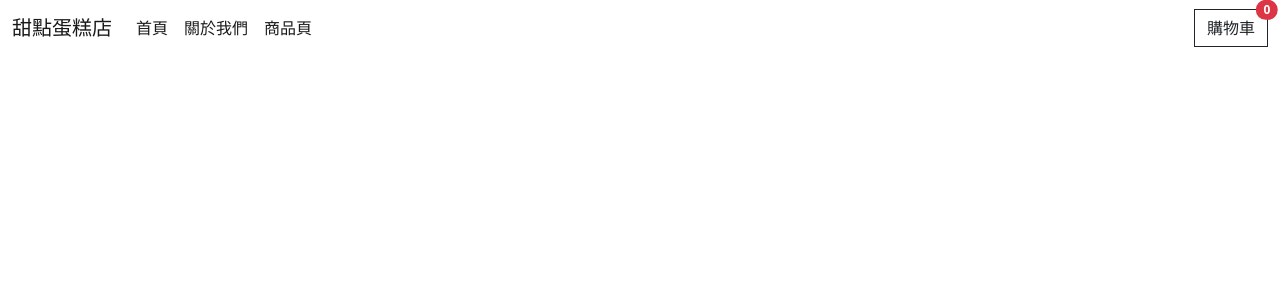
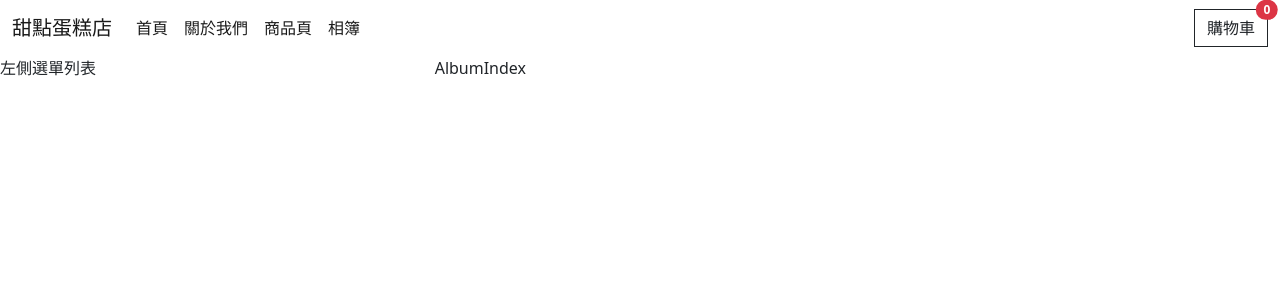
Before and after one commit to Jonathanbir/react-cra-sample, a React (Create React App) app: page /album in a window 1280 px wide. Shown: the top 300 px of the page. Built offline with nearby package versions, Linux system fonts and the light colour scheme.

Commit message:
class:React Router巢狀路由

```diff
--- a/src/App.js
+++ b/src/App.js
@@ -1,9 +1,11 @@
 import { useReducer } from "react";
+import { Routes, Route } from "react-router-dom";
 import { CartContext, cartReducer, cartInit } from "./store";
 import Home from "./pages/Home";
 import About from "./pages/About";
 import Product from "./pages/Product";
-import { Routes, Route } from "react-router-dom";
+import AlbumLayout from "./pages/AlbumLayout";
+import AlbumIndex from "./pages/AlbumIndex";
 //外部套件
 import Navbar from "./components/Navbar";
 import "./assets/scss/all.scss";
@@ -23,6 +25,11 @@ function App() {
       <Routes>
         <Route path="/product" element={<Product />}></Route>
       </Routes>
+      <Routes>
+        <Route path="/album" element={<AlbumLayout />}>
+          <Route index element={<AlbumIndex />}></Route>
+        </Route>
+      </Routes>
     </CartContext.Provider>
   );
 }
--- a/src/components/Navbar.js
+++ b/src/components/Navbar.js
@@ -36,6 +36,11 @@ export default function Navbar() {
                 商品頁
               </Link>
             </li>
+            <li className="nav-item">
+              <Link className="nav-link active" to="/album">
+                相簿
+              </Link>
+            </li>
           </ul>
           <button
             className="btn btn-outline-dark position-relative"
--- /dev/null
+++ b/src/pages/AlbumIndex.js
@@ -0,0 +1,5 @@
+import React from "react";
+
+export default function AlbumIndex() {
+  return <div>AlbumIndex</div>;
+}
--- /dev/null
+++ b/src/pages/AlbumLayout.js
@@ -0,0 +1,13 @@
+import React from "react";
+import { Outlet } from "react-router-dom";
+
+export default function AlbumLayout() {
+  return (
+    <div className="row">
+      <div className="col-4">左側選單列表</div>
+      <div className="col-8">
+        <Outlet />
+      </div>
+    </div>
+  );
+}
```
